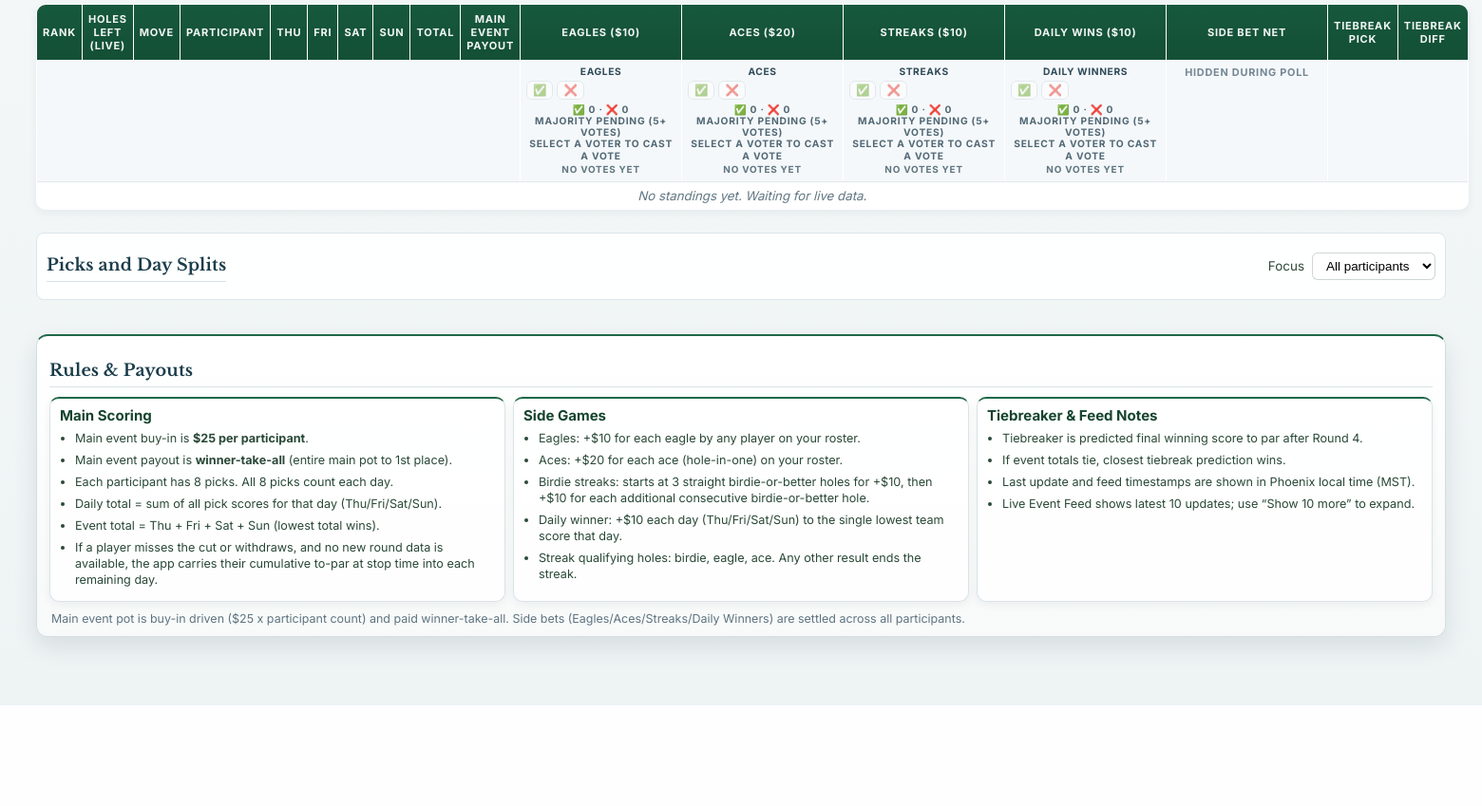
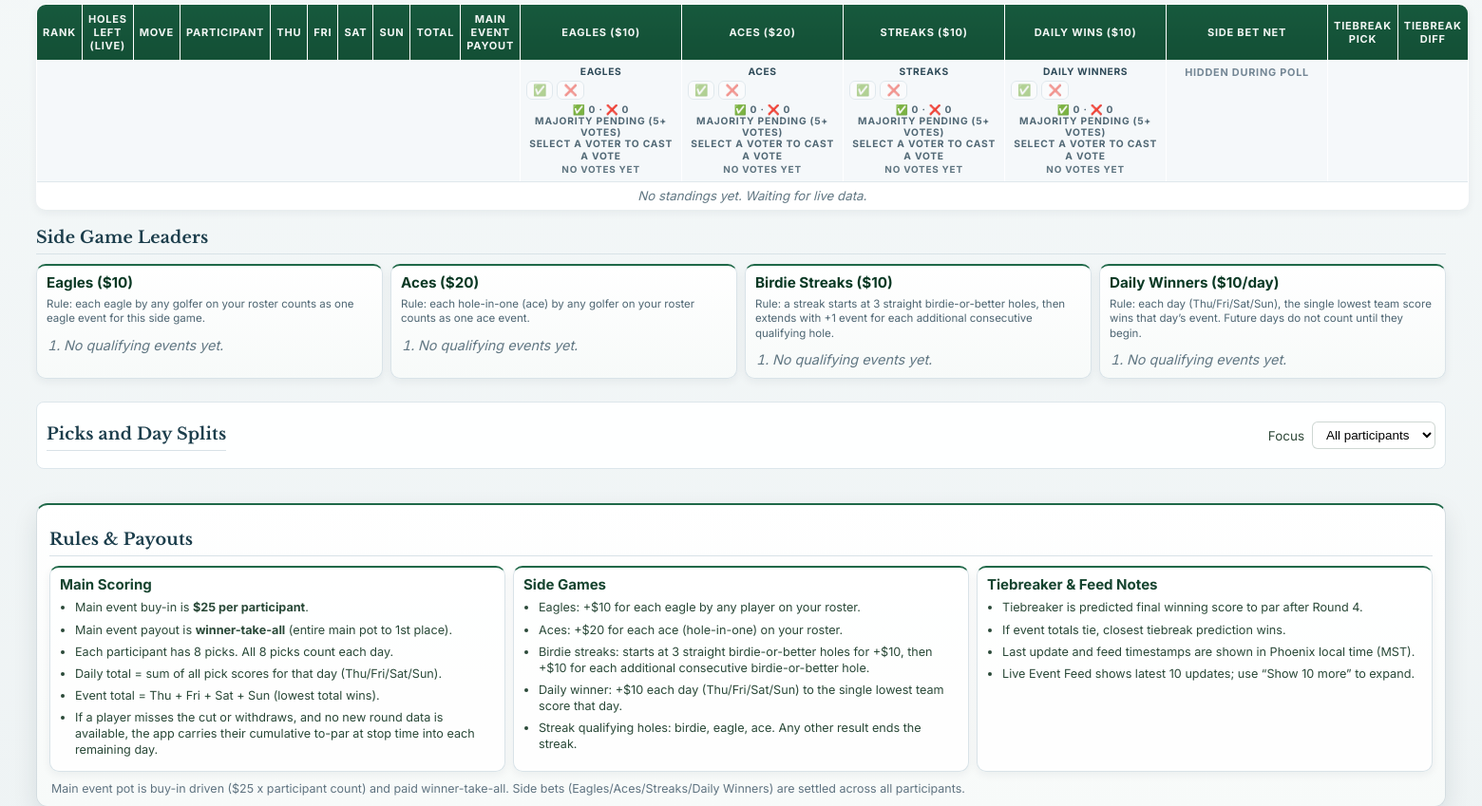
Before and after one commit to Glazed-Auto-Spa/masters-pool-public, a Flask app: page / in a window 1560 px wide. Shown: the part 958-1807 px from the top of the page at 95% size. Before the commit the page ends 1701 px from the top, so only its background shows below. Run offline with Flask 3, Linux system fonts and the light colour scheme; data that the repository does not hold is empty; some libraries are stand-ins or nearby versions.

Commit message:
Revert "Hide side game leaders section during poll period."
This reverts commit e47bc7df8bfbbd13ea2fa45a095180e91d96ec4d.

```diff
--- a/templates/index.html
+++ b/templates/index.html
@@ -228,7 +228,7 @@
         </table>
       </section>
 
-      <section class="sidegames" hidden>
+      <section class="sidegames">
         <h2>Side Game Leaders</h2>
         <div class="sidegames-grid">
           <article class="sidegame-card">
```
